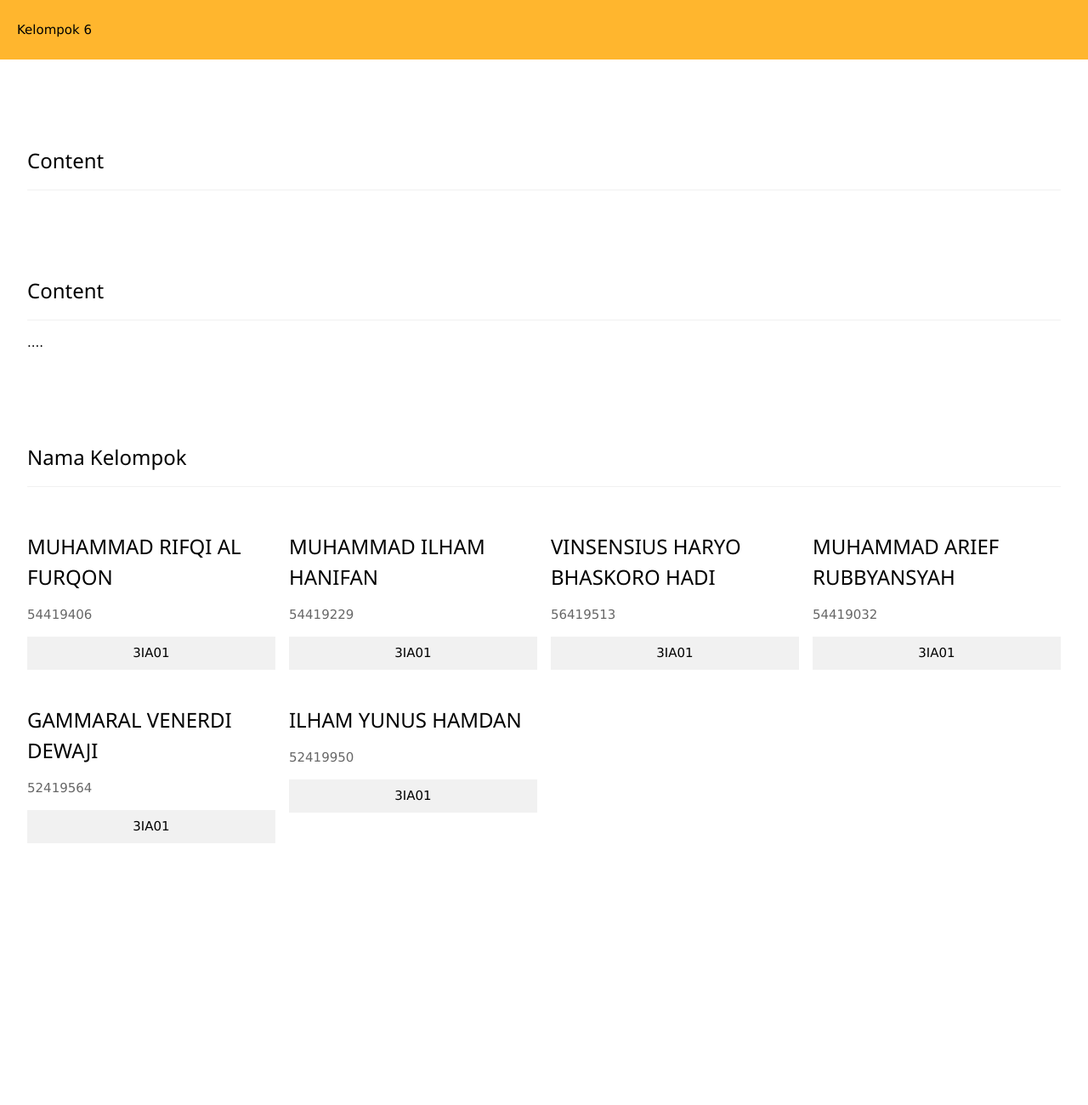
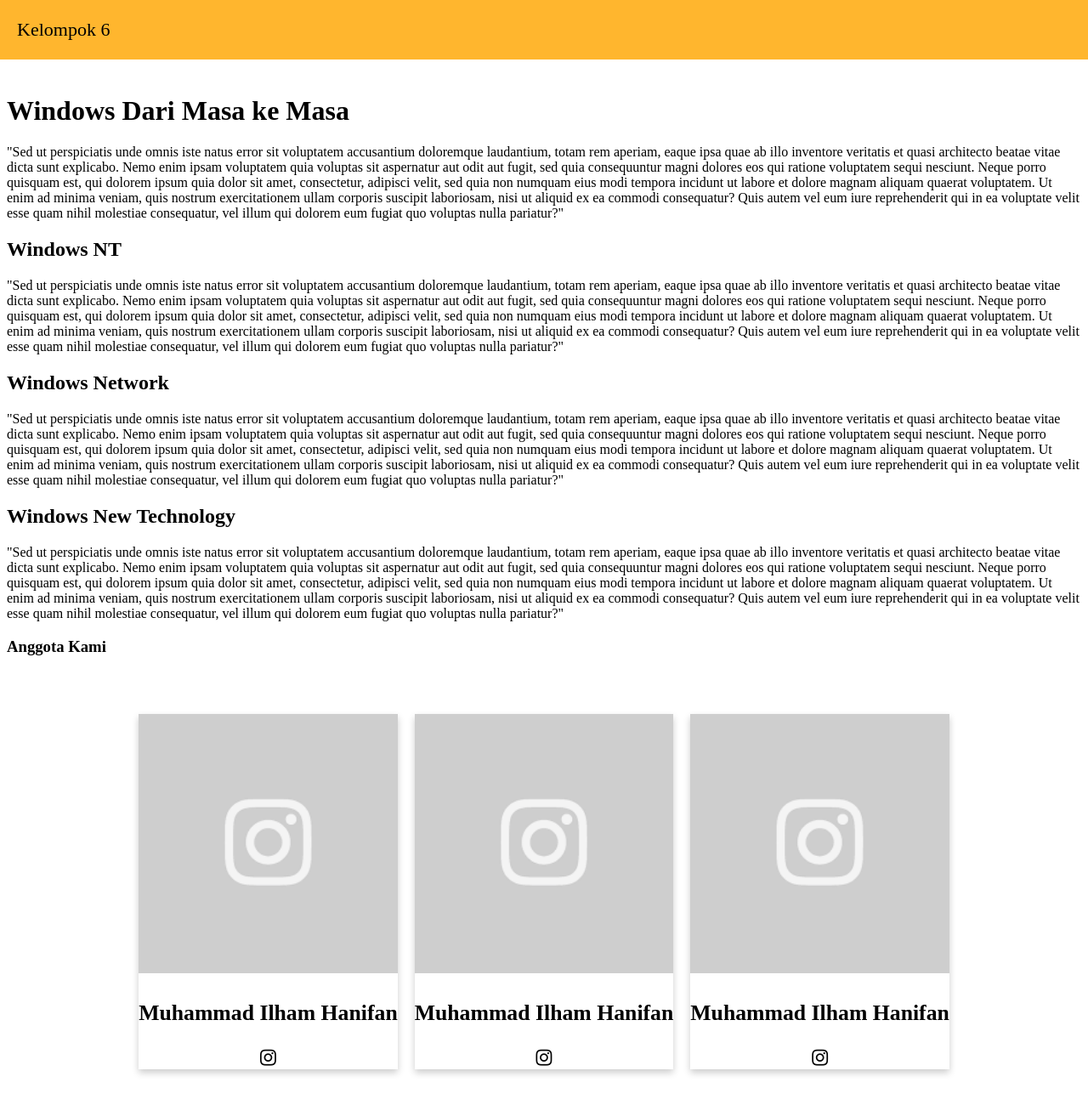
Before and after one commit to ilhamhanifan/PWEB_2021-2022, a plain HTML site: page index.html in a window 1280 px wide. Shown: the top 1300 px of the page at 85% size. Before the commit the page ends 1031 px from the top, so only its background shows below. Drawn offline with nearby package versions, Linux system fonts and the light colour scheme.

Commit message:
add files

```diff
--- a/home.html
+++ /dev/null
@@ -1,55 +0,0 @@
-<!-- Page content -->
-<div class="w3-content w3-padding" style="max-width:1564px">
-
-  <!-- Project Section -->
-  <div class="w3-container w3-padding-32" id="projects">
-    <h3 class="w3-border-bottom w3-border-light-grey w3-padding-16">Content</h3>
-  </div>
-
-
-
-
-  <!-- Page content -->
-  <div class="w3-container w3-padding-32" id="about">
-    <h3 class="w3-border-bottom w3-border-light-grey w3-padding-16">Content</h3>
-    <p>....
-    </p>
-  </div>
-
-  <div class="w3-container w3-padding-32" id="projects">
-    <h3 class="w3-border-bottom w3-border-light-grey w3-padding-16">Nama Kelompok</h3>
-  </div>
-  <div class="w3-row-padding w3-grayscale">
-    <div class="w3-col l3 m6 w3-margin-bottom">
-      <h3>MUHAMMAD RIFQI AL FURQON</h3>
-      <p class="w3-opacity">54419406</p>
-     <button class="w3-button w3-light-grey w3-block">3IA01</button></p>
-    </div>
-    <div class="w3-col l3 m6 w3-margin-bottom">
-        <h3>MUHAMMAD ILHAM HANIFAN</h3>
-        <p class="w3-opacity">54419229</p>
-       <button class="w3-button w3-light-grey w3-block">3IA01</button></p>
-      </div>
-      <div class="w3-col l3 m6 w3-margin-bottom">
-        <h3>VINSENSIUS HARYO BHASKORO HADI</h3>
-        <p class="w3-opacity">56419513</p>
-       <button class="w3-button w3-light-grey w3-block">3IA01</button></p>
-      </div>
-      <div class="w3-col l3 m6 w3-margin-bottom">
-        <h3>MUHAMMAD ARIEF RUBBYANSYAH</h3>
-        <p class="w3-opacity">54419032</p>
-       <button class="w3-button w3-light-grey w3-block">3IA01</button></p>
-      </div>
-      <div class="w3-col l3 m6 w3-margin-bottom">
-        <h3>GAMMARAL VENERDI DEWAJI</h3>
-        <p class="w3-opacity">52419564</p>
-       <button class="w3-button w3-light-grey w3-block">3IA01</button></p>
-      </div>
-      <div class="w3-col l3 m6 w3-margin-bottom">
-        <h3>ILHAM YUNUS HAMDAN</h3>
-        <p class="w3-opacity">52419950</p>
-       <button class="w3-button w3-light-grey w3-block">3IA01</button></p>
-      </div>
-  </div>
-
-</div>
--- a/index.html
+++ b/index.html
@@ -1,23 +1,106 @@
 <!DOCTYPE html>
-<html lang="en">
-<meta charset="UTF-8">
+<head>
+    <html lang="en">
+    <meta charset="UTF-8">
+    <title>Page Title</title>
+    <meta name="viewport" content="width=device-width,initial-scale=1">
+    <link rel="stylesheet" href="styles/style.css">
+    <link rel="stylesheet" href="https://cdnjs.cloudflare.com/ajax/libs/font-awesome/4.7.0/css/font-awesome.min.css">
+</head>
 
-<script src="https://ajax.googleapis.com/ajax/libs/jquery/3.6.0/jquery.min.js"></script>
-<link rel="stylesheet" href="https://www.w3schools.com/w3css/4/w3.css">
-
-<div id="nav-placeholder" ></div>
 
 <body>
-    <div id="body-placeholder"></div>
+<!-- Navigation -->
+<header>
+    <nav>
+        <div class="navbar-title">
+            <a style="text-decoration: none; color: black">Kelompok 6</a>
+        </div>
+    </nav>
+</header>
+
+
+<!-- Content -->
+<main>
+    <h1>Windows Dari Masa ke Masa</h1>
+    <p>"Sed ut perspiciatis unde omnis iste natus error sit voluptatem accusantium doloremque laudantium, totam rem aperiam, eaque ipsa quae ab illo inventore veritatis et quasi architecto beatae vitae dicta sunt explicabo. Nemo enim ipsam voluptatem quia voluptas sit aspernatur aut odit aut fugit, sed quia consequuntur magni dolores eos qui ratione voluptatem sequi nesciunt. Neque porro quisquam est, qui dolorem ipsum quia dolor sit amet, consectetur, adipisci velit, sed quia non numquam eius modi tempora incidunt ut labore et dolore magnam aliquam quaerat voluptatem. Ut enim ad minima veniam, quis nostrum exercitationem ullam corporis suscipit laboriosam, nisi ut aliquid ex ea commodi consequatur? Quis autem vel eum iure reprehenderit qui in ea voluptate velit esse quam nihil molestiae consequatur, vel illum qui dolorem eum fugiat quo voluptas nulla pariatur?"</p>
+
+    <article>
+        <h2>Windows NT</h2>
+        <p>"Sed ut perspiciatis unde omnis iste natus error sit voluptatem accusantium doloremque laudantium, totam rem aperiam, eaque ipsa quae ab illo inventore veritatis et quasi architecto beatae vitae dicta sunt explicabo. Nemo enim ipsam voluptatem quia voluptas sit aspernatur aut odit aut fugit, sed quia consequuntur magni dolores eos qui ratione voluptatem sequi nesciunt. Neque porro quisquam est, qui dolorem ipsum quia dolor sit amet, consectetur, adipisci velit, sed quia non numquam eius modi tempora incidunt ut labore et dolore magnam aliquam quaerat voluptatem. Ut enim ad minima veniam, quis nostrum exercitationem ullam corporis suscipit laboriosam, nisi ut aliquid ex ea commodi consequatur? Quis autem vel eum iure reprehenderit qui in ea voluptate velit esse quam nihil molestiae consequatur, vel illum qui dolorem eum fugiat quo voluptas nulla pariatur?"</p>
+    </article>
+        <h2>Windows Network </h2>
+        <p>"Sed ut perspiciatis unde omnis iste natus error sit voluptatem accusantium doloremque laudantium, totam rem aperiam, eaque ipsa quae ab illo inventore veritatis et quasi architecto beatae vitae dicta sunt explicabo. Nemo enim ipsam voluptatem quia voluptas sit aspernatur aut odit aut fugit, sed quia consequuntur magni dolores eos qui ratione voluptatem sequi nesciunt. Neque porro quisquam est, qui dolorem ipsum quia dolor sit amet, consectetur, adipisci velit, sed quia non numquam eius modi tempora incidunt ut labore et dolore magnam aliquam quaerat voluptatem. Ut enim ad minima veniam, quis nostrum exercitationem ullam corporis suscipit laboriosam, nisi ut aliquid ex ea commodi consequatur? Quis autem vel eum iure reprehenderit qui in ea voluptate velit esse quam nihil molestiae consequatur, vel illum qui dolorem eum fugiat quo voluptas nulla pariatur?"</p>
+
+        <article>
+        <h2>Windows New Technology</h2>
+        <p>"Sed ut perspiciatis unde omnis iste natus error sit voluptatem accusantium doloremque laudantium, totam rem aperiam, eaque ipsa quae ab illo inventore veritatis et quasi architecto beatae vitae dicta sunt explicabo. Nemo enim ipsam voluptatem quia voluptas sit aspernatur aut odit aut fugit, sed quia consequuntur magni dolores eos qui ratione voluptatem sequi nesciunt. Neque porro quisquam est, qui dolorem ipsum quia dolor sit amet, consectetur, adipisci velit, sed quia non numquam eius modi tempora incidunt ut labore et dolore magnam aliquam quaerat voluptatem. Ut enim ad minima veniam, quis nostrum exercitationem ullam corporis suscipit laboriosam, nisi ut aliquid ex ea commodi consequatur? Quis autem vel eum iure reprehenderit qui in ea voluptate velit esse quam nihil molestiae consequatur, vel illum qui dolorem eum fugiat quo voluptas nulla pariatur?"</p>
+    </article>
+</main>
+
+<!-- Profile -->
+<h3>Anggota Kami</h3>
+<aside class="cards">
+
+
+    <a href="https://www.instagram.com/ham.hanifan/">
+        <div class="card">
+            <img src="assets/placeholder.png" alt="John" style="width:100%">
+            <h3>Muhammad Ilham Hanifan</h3>
+            <i class="fa fa-instagram">    </i>
+        </div>
+    </a>
+    <a href="https://www.instagram.com/ham.hanifan/">
+        <div class="card">
+            <img src="assets/placeholder.png" alt="John" style="width:100%">
+            <h3>Muhammad Ilham Hanifan</h3>
+            <i class="fa fa-instagram">    </i>
+        </div>
+    </a>
+
+    <a href="https://www.instagram.com/ham.hanifan/">
+        <div class="card">
+            <img src="assets/placeholder.png" alt="John" style="width:100%">
+            <h3>Muhammad Ilham Hanifan</h3>
+            <i class="fa fa-instagram">    </i>
+        </div>
+    </a>
+
+    <a href="https://www.instagram.com/ham.hanifan/">
+        <div class="card">
+            <img src="assets/ig_ilham.jpg" alt="John" style="width:100%">
+            <h3>Muhammad Ilham Hanifan</h3>
+
+
+        </div>
+    </a>
+
+
+    <a href="https://www.instagram.com/ham.hanifan/">
+        <div class="card">
+            <img src="assets/placeholder.png" alt="John" style="width:100%">
+            <h3>Muhammad Ilham Hanifan</h3>
+            <i class="fa fa-instagram">    </i>
+        </div>
+    </a>
+
+    <a href="https://www.instagram.com/ham.hanifan/">
+        <div class="card">
+            <img src="assets/placeholder.png" alt="John" style="width:100%">
+            <h3>Muhammad Ilham Hanifan</h3>
+            <i class="fa fa-instagram">    </i>
+        </div>
+    </a>
+
+</aside>
+
+
+
+<!-- Footer-->
+<footer>
+    <p> Kelompok 6 3IA01</p>
+    <p><a href="mailto:hege@example.com">hege@example.com</a></p>
+</footer>
+
 </body>
-
-<script>
-    $(function(){
-      $("#nav-placeholder").load("navbar.html");
-    });
-    $(function(){
-      $("#body-placeholder").load("home.html ");
-    });
-</script>
-
 </html>
--- a/navbar.html
+++ /dev/null
@@ -1,37 +0,0 @@
-<head>
-  <title>Web Kelompok 6</title>
-  <style>
-    nav {
-      position: fixed;
-      top: 0px;
-      left: 0px;
-      width: 100%;
-      height: 70px;
-      display: flex;
-      align-items: center;
-      justify-content: space-between;
-      background-color: rgb(255, 182, 46);
-      z-index: 1;
-    }
-
-    main {
-      margin-top: 7em;
-    }
-
-    .navbar-title {
-      font-size: 24;
-      margin-left: 20px;
-    }
-  </style>
-  <body>
-    <nav>
-      <div class="navbar-title">
-        <a style="text-decoration: none; color: black"
-          >Kelompok 6</a
-        >
-      </div>
-    </nav>
-
-    <main></main>
-  </body>
-</head>
--- /dev/null
+++ b/style/style.css
@@ -0,0 +1,64 @@
+
+/* RUBY - START */
+nav {
+    position: fixed;
+    top: 0px;
+    left: 0px;
+    width: 100%;
+    height: 70px;
+    display: flex;
+    align-items: center;
+    justify-content: space-between;
+    background-color: rgb(255, 182, 46);
+    z-index: 1;
+  }
+
+  main {
+    margin-top: 7em;
+  }
+
+  .navbar-title {
+    font-size: 24;
+    margin-left: 20px;
+  }
+
+/* RUBY - END */
+
+
+/* PROFILE CARD*/
+.cards{
+    display: flex;
+    flex-wrap: wrap;
+    justify-content: center;
+
+}
+
+
+.card {
+    box-shadow: 0 4px 8px 0 rgba(0, 0, 0, 0.2);
+    margin: 50px 10px;
+    text-align: center;
+    display: block;
+    display: inline-block;
+    max-width:500px
+}
+
+img {max-width:500px}
+a {
+text-decoration: none;
+font-size: 22px;
+color: black;
+}
+
+button:hover, a:hover {
+opacity: 0.7;
+}
+  /* PROFILE CARD - END*/
+
+
+footer {
+    width: 100%;
+    height : 90px;
+    background-color:grey;
+    display: inline-block;
+}
--- /dev/null
+++ b/styles/style.css
@@ -0,0 +1,64 @@
+
+/* RUBY - START */
+nav {
+    position: fixed;
+    top: 0px;
+    left: 0px;
+    width: 100%;
+    height: 70px;
+    display: flex;
+    align-items: center;
+    justify-content: space-between;
+    background-color: rgb(255, 182, 46);
+    z-index: 1;
+  }
+
+  main {
+    margin-top: 7em;
+  }
+
+  .navbar-title {
+    font-size: 24;
+    margin-left: 20px;
+  }
+
+/* RUBY - END */
+
+
+/* PROFILE CARD*/
+.cards{
+    display: flex;
+    flex-wrap: wrap;
+    justify-content: center;
+
+}
+
+
+.card {
+    box-shadow: 0 4px 8px 0 rgba(0, 0, 0, 0.2);
+    margin: 50px 10px;
+    text-align: center;
+    display: block;
+    display: inline-block;
+    max-width:500px
+}
+
+img {max-width:500px}
+a {
+text-decoration: none;
+font-size: 22px;
+color: black;
+}
+
+button:hover, a:hover {
+opacity: 0.7;
+}
+  /* PROFILE CARD - END*/
+
+
+footer {
+    width: 100%;
+    height : 90px;
+    background-color:grey;
+    display: inline-block;
+}
```
Also changed, not shown: assets/ig_ilham.jpg (added), assets/placeholder.png (added), 1 other file.
